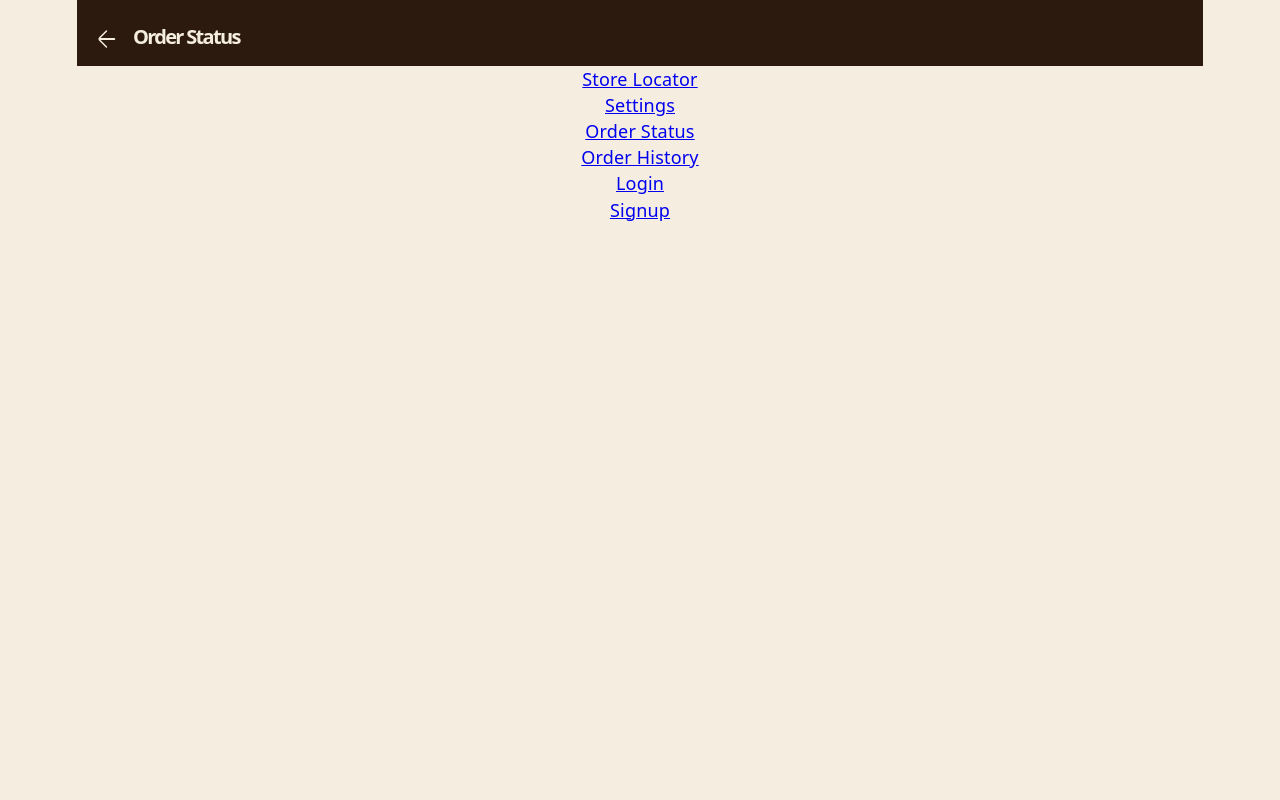
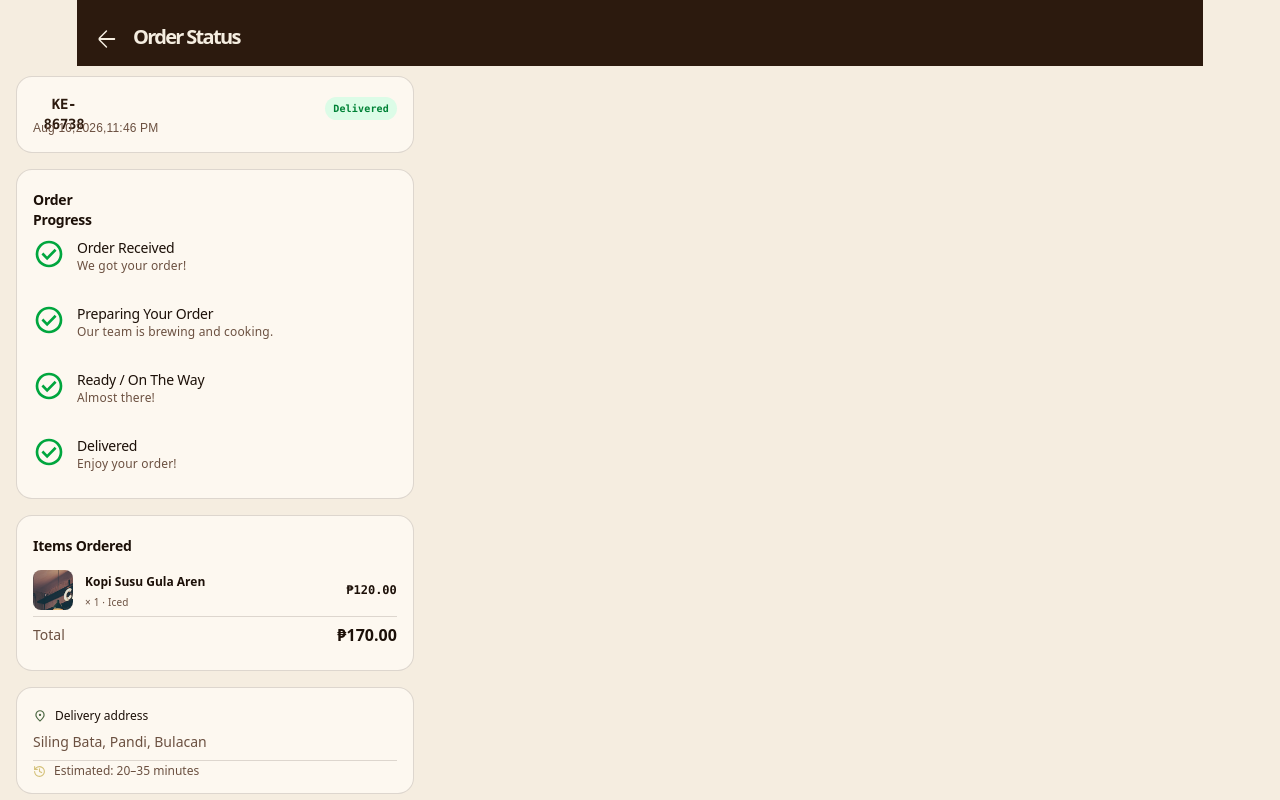
Before and after one commit to shiyyya/kopi-cafe-system, a React (Vite) app: page /order-status in a window 1280 px wide. Shown: the top 800 px of the page. Built offline with nearby package versions, Linux system fonts and the light colour scheme.

Commit message:
Create order-status page for customer

```diff
--- a/src/customer/pages/order-status/order-status.css
+++ b/src/customer/pages/order-status/order-status.css
@@ -0,0 +1,335 @@
+.order-status-page {
+    width: 100%;
+    min-height: 100vh;
+    background-color: #F5EDE0;
+}
+
+.order-info-card {
+    position: absolute;
+    left: 16px;
+    top: 75.99px;
+    width: 398.04px;
+    height: 77.22px;;
+    padding: 20px 16px;
+    box-sizing: border-box;
+    background-color: #FDF8F0;
+    border: 1.11px solid rgba(44, 26, 14, 0.15);
+    border-radius: 16px;
+}
+
+.order-info-details {
+    height: 23px;
+    display: flex;
+    justify-content: space-between;
+    align-items: center;
+}
+
+.order-number {
+    alignment-baseline: top;
+    font-family: Consolas, monospace;
+    font-size: 14px;
+    width: 62px;
+    height: 20px;
+    font-weight: bold;
+    line-height: 20px;
+    color: #2C1A0E;
+}
+
+.status-badge {
+    display: flex;
+    align-items: center;
+    padding: 4px 8px;
+    background-color: #DCFCE7;
+    border-radius: 999px;
+}
+
+.order-status {
+    font-family: Consolas, monospace;
+    font-size: 10px;
+    font-weight: bold;
+    line-height: 15px;
+    color: #008236;
+}
+
+
+.order-date {
+    text-align: left;
+    font-family: "Nunito Sans", sans-serif;
+    font-size: 12px;
+    font-weight: 400;
+    line-height: 16px;
+    color: #6B5040;
+}
+
+.order-progress-card {
+    position: absolute;
+    left: 16px;
+    top: 169.21px;
+    width: 398.04px;
+    height: 330.15px;;
+    padding: 20px 16px;
+    box-sizing: border-box;
+    background-color: #FDF8F0;
+    border: 1.11px solid rgba(44, 26, 14, 0.15);
+    border-radius: 16px;
+}
+
+.progress-title {
+  font-family: 'Nunito Sans',;
+  width: 100px;
+  font-weight: bold;
+  font-size: 14px;
+  line-height: 20px;
+  color: #1C1008;
+  text-align: left;
+}
+
+.progress-list {
+  display: flex;
+  flex-direction: column;
+  width: 363.82px;
+  height: 275.93px;
+  gap: 0px;
+  padding: 0px 16px 0px 0px;
+}
+
+.progress-item {
+  display: flex;
+  flex-direction: row;
+  width: 363.82px;
+  height: 65.99px;
+  gap: 12px;
+  padding: 0px;
+}
+
+.check-circle {
+    width: 32px;
+    height: 32px;
+}
+
+.progress-details {
+    display: flex;
+    flex-direction: column;
+    width: Auto;
+    height: 65.99px, fill;
+}
+
+.progress-status {
+    font-family: 'Nunito Sans',;
+    font-weight: 500;
+    font-size: 14px;
+    text-align: left;
+    line-height: 20px;
+    width: auto;
+    height: auto;
+    color: #1C1008;
+}
+
+.progress-message {
+    font-family: 'Nunito Sans',;
+    font-size: 12px;
+    text-align: left;
+    line-height: 0px;
+    width: auto;
+    height: auto;
+    color: #6B5040;
+}
+
+.items-ordered-card {
+    position: absolute;
+    left: 16px;
+    top: 515.36px;
+    width: 398.04px;
+    height: 155.34px;;
+    padding: 20px 16px;
+    box-sizing: border-box;
+    background-color: #FDF8F0;
+    border: 1.11px solid rgba(44, 26, 14, 0.15);
+    border-radius: 16px;
+}
+
+.ordered-title {
+  font-family: 'Nunito Sans',;
+  width: 100px;
+  font-weight: bold;
+  font-size: 14px;
+  line-height: 20px;
+  color: #1C1008;
+  text-align: left;
+}
+
+.ordered-item {
+  display: flex;
+  flex-direction: row;
+  align-items: center;
+  justify-content: space-between;
+  gap: 12px;
+  width: 363.82px;
+  height: 52px;
+  box-sizing: border-box;
+}
+
+.ordered-image {
+  width: 40px;
+  height: 40px;
+  border-radius: 8px;
+  object-fit: cover;
+}
+
+.ordered-details {
+  display: flex;
+  flex-direction: column;
+  width: 252.82px;
+  height: auto;
+  padding: 0px;
+}
+
+.ordered-name {
+  font-family: 'Nunito Sans', ;
+  font-weight: 600;
+  font-size: 12px;
+  text-align: left;
+  line-height: 0px;
+  letter-spacing: 0px;
+  color: #1C1008;
+  width: auto;
+  height: auto;
+}
+
+.quantity-temp {
+  font-family: 'Nunito Sans', ;
+  font-weight: 400;
+  font-size: 10px;
+  text-align: left;
+  line-height: 16px;
+  color: #6B5040;
+  width: auto;
+  height: auto;
+}
+
+.ordered-price {
+  font-family: 'Consolas', monospace;
+  font-weight: 700;
+  font-size: 12px;
+  line-height: 16px;
+  letter-spacing: 0px;
+  color: #1C1008;
+  width: auto;
+  height: auto;
+}
+
+.total-section {
+  display: flex;
+  flex-direction: row;
+  align-items: center;
+  justify-content: space-between;
+  width: 363.82px;
+  height: 37.12px;
+  padding: 0px;
+  box-sizing: border-box;
+  border-top: 1.11px solid rgba(44, 26, 14, 0.15);
+}
+
+.total-font {
+  font-family: 'Nunito Sans', ;
+  font-weight: 400;
+  font-size: 14px;
+  text-align: left;
+  line-height: 20px;
+  letter-spacing: 0px;
+  color: #6B5040;
+  width: auto;
+  height: auto;
+}
+
+.total-price {
+  font-family: 'Playfair Display', ;
+  font-weight: 700;
+  font-size: 16px;
+  line-height: 24px;
+  letter-spacing: 0px;
+  color: #1C1008;
+  width: auto;
+  height: auto;
+}
+
+.delivery-address-card {
+    position: absolute;
+    left: 16px;
+    top: 686.7px;
+    width: 398.04px;
+    height: 107.33px;;
+    padding: 20px 16px;
+    box-sizing: border-box;
+    background-color: #FDF8F0;
+    border: 1.11px solid rgba(44, 26, 14, 0.15);
+    border-radius: 16px;
+}
+
+.delivery-address-header {
+  display: flex;
+  flex-direction: row;
+  align-items: center;
+  gap: 8px;
+  width: 363.82px;
+  height: 16px;
+  padding: 0px;
+  box-sizing: border-box;
+}
+
+.address-icon {
+    width: 13.99px;
+    height: 13.99px;
+}
+
+.address-title {
+  font-family: 'Nunito Sans', ;
+  font-weight: 500;
+  font-size: 12px;
+  line-height: 16px;
+  letter-spacing: 0px;
+  color: #1C1008;
+  width: auto;
+  height: auto;
+}
+
+.address-location {
+  font-family: 'Nunito Sans', ;
+  font-weight: 400;
+  font-size: 14px;
+  text-align: left;
+  line-height: 20px;
+  letter-spacing: 0px;
+  color: #6B5040;
+  width: auto;
+  height: auto;
+  padding: 8px 0px 8px 0px;
+}
+
+.address-time-row {
+  display: flex;
+  flex-direction: row;
+  align-items: center;
+  width: 363.82px;
+  height: 21.11px;
+  padding: 0px 0px 0px 0px;
+  border-top: 1.11px solid rgba(44, 26, 14, 0.15);
+}
+
+.time-icon {
+    width: 12.99px;
+    height: 12.99px;
+    padding: 0px 8px 0px 0px;
+}
+
+.arrival-time {
+  font-family: 'Nunito Sans', ;
+  font-weight: 400;
+  font-size: 12px;
+  text-align: left;
+  line-height: 20px;
+  letter-spacing: 0px;
+  color: #6B5040;
+  width: auto;
+  height: auto;
+}
--- a/src/customer/pages/order-status/order-status.jsx
+++ b/src/customer/pages/order-status/order-status.jsx
@@ -1,11 +1,108 @@
 import { useState } from 'react';
 import './order-status.css';
 import Header from '/src/components/blocks/header-wback/header-wback.jsx';
+import CheckCircle from '/src/assets/icons/check-circle.svg';
+import OrderedItem from '/src/assets/images/cafe.png';
+import Address from '/src/assets/icons/location.svg';
+import Time from '/src/assets/icons/time.svg';
 
 export default function OrderStatus() {
     return (
     <div className="order-status-page">
      <Header title="Order Status" />
+
+     <div className='order-status-content'>
+
+      <div className='order-info-card'>
+
+        <div className='order-info-details'>
+          <h2 className='order-number'> KE-86738 </h2>
+          <div className='status-badge'>
+            <span className='order-status'>Delivered </span>
+          </div>
+        </div>
+        <p className='order-date'> Aug 10,2026,11:46 PM </p>
+
+      </div>
+
+      <div className='order-progress-card'>
+        <h2 className='progress-title'>Order Progress</h2>
+
+        <div className='progress-list'>
+
+          <div className='progress-item'>
+            <img className='check-circle' src={CheckCircle} alt="Completed"/>
+            <div className='progress-details'>
+              <h2 className='progress-status'>Order Received</h2>
+              <p className='progress-message'>We got your order!</p>
+            </div>
+          </div>
+
+          <div className='progress-item'>
+            <img className='check-circle' src={CheckCircle} alt="Completed"/>
+            <div className='progress-details'>
+              <h2 className='progress-status'>Preparing Your Order</h2>
+              <p className='progress-message'>Our team is brewing and cooking.</p>
+            </div>
+          </div>
+
+          <div className='progress-item'>
+            <img className='check-circle' src={CheckCircle} alt="Completed"/>
+            <div className='progress-details'>
+              <h2 className='progress-status'>Ready / On The Way</h2>
+              <p className='progress-message'>Almost there!</p>
+            </div>
+          </div>
+
+          <div className='progress-item'>
+            <img className='check-circle' src={CheckCircle} alt="Completed"/>
+            <div className='progress-details'>
+              <h2 className='progress-status'>Delivered</h2>
+              <p className='progress-message'>Enjoy your order!</p>
+            </div>
+          </div>
+
+        </div>
+
+      </div>
+
+      <div className='items-ordered-card'>
+        <h2 className='ordered-title'>Items Ordered</h2>
+
+        <div className='ordered-item'>
+          <img className='ordered-image' src={OrderedItem} alt="item"/>
+          <div className='ordered-details'>
+            <h3 className='ordered-name'>Kopi Susu Gula Aren</h3>
+            <p className='quantity-temp'>× 1 · Iced</p>
+          </div>
+          <div className='ordered-price'>
+            <span>₱120.00</span>
+          </div>
+       </div>
+
+        <div className='total-section'>
+            <span className='total-font'>Total</span>
+            <span className='total-price'>₱170.00</span>
+        </div>
+
+      </div>
+
+      <div className='delivery-address-card'>
+
+        <div className='delivery-address-header'>
+          <img className='address-icon' src={Address} alt="location" />
+          <p className='address-title'>Delivery address</p>
+        </div>
+        <p className='address-location'>Siling Bata, Pandi, Bulacan</p>
+        <div className='address-time-row'>
+          <img className='time-icon' src={Time} alt="arrival"/>
+          <p className='arrival-time'>Estimated: 20–35 minutes</p>
+        </div>
+
+      </div>
+
+     </div>
+
     </div>
   );
 }
```
